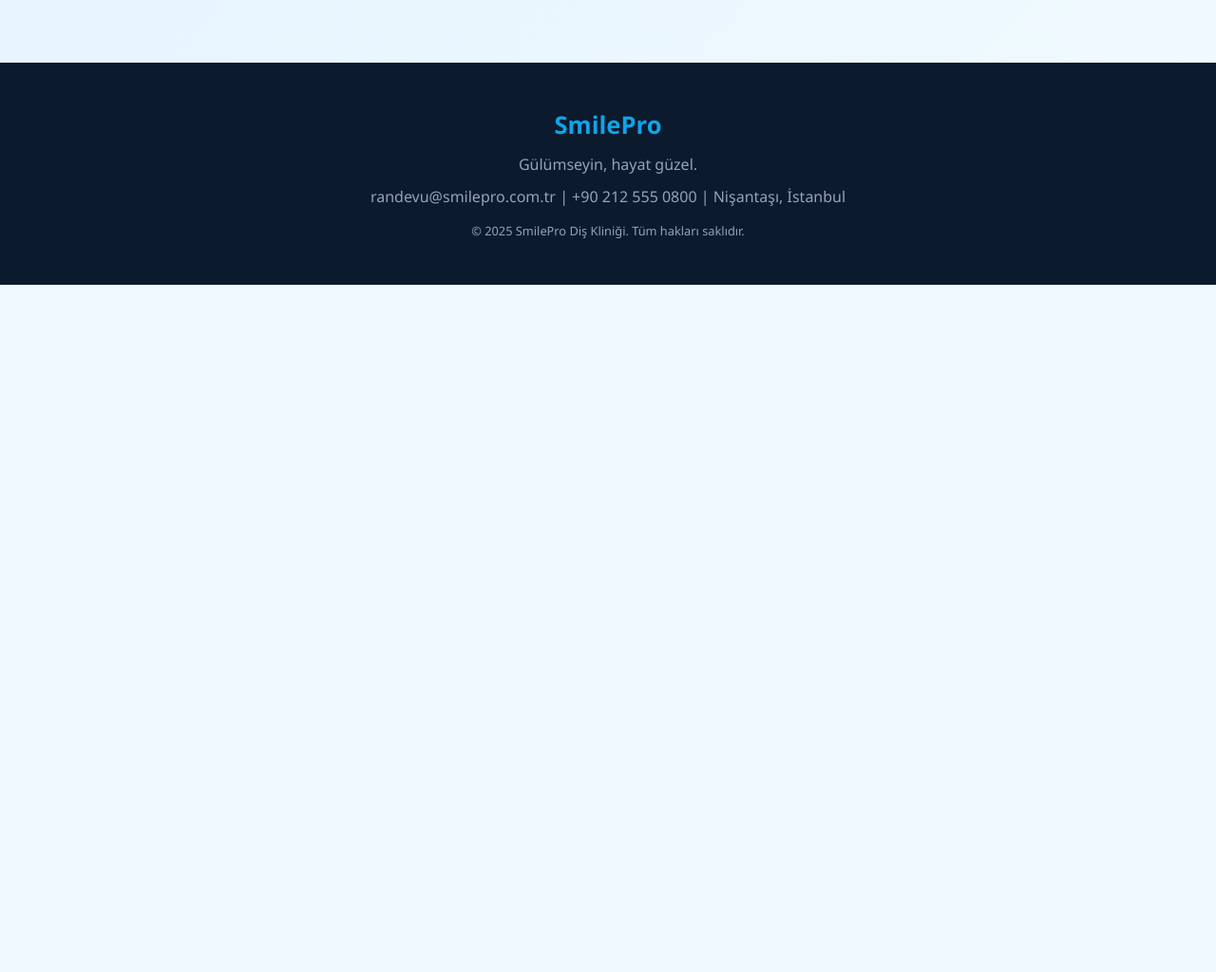
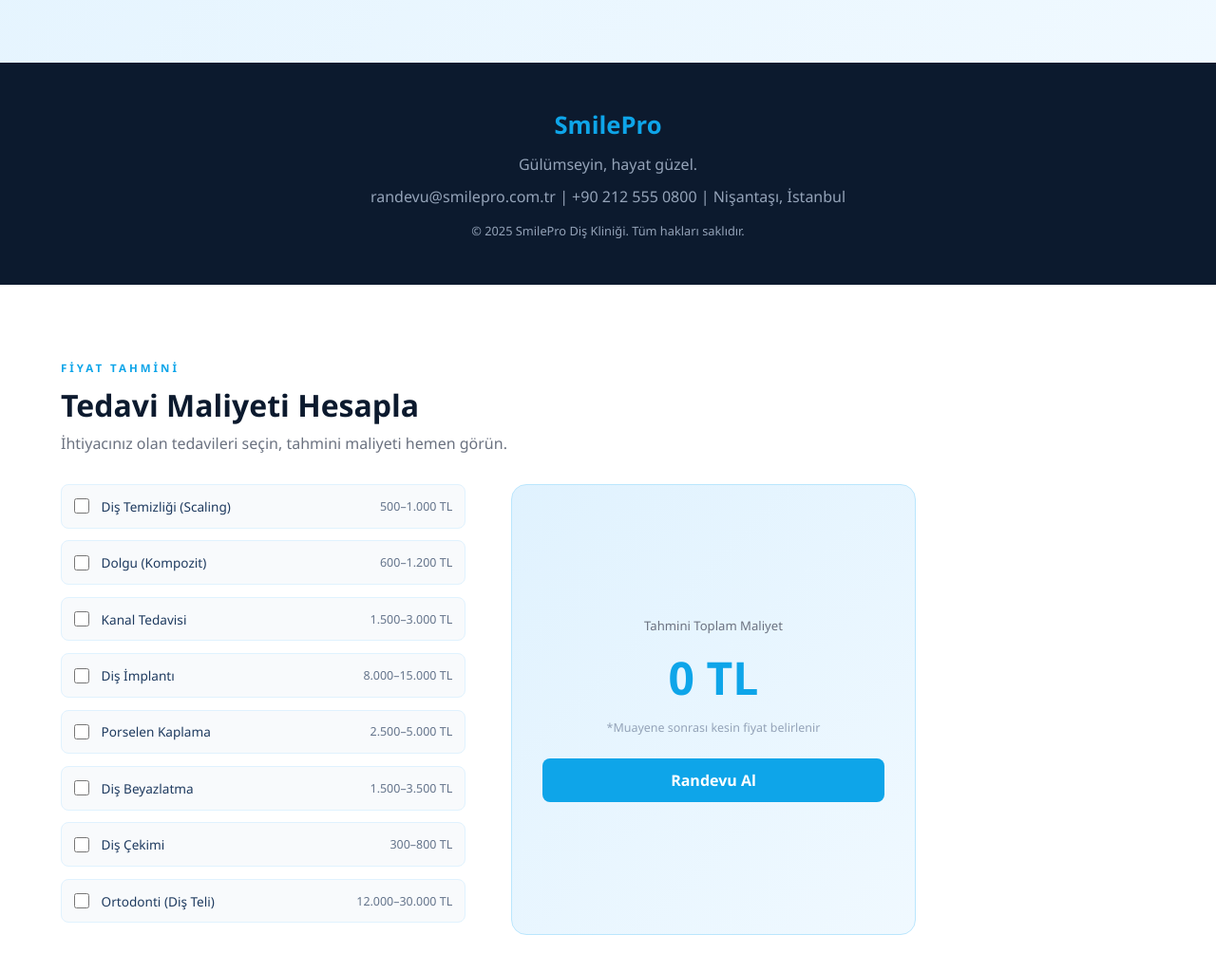
Before and after one commit to juniorusaa/dis-klinigi, a plain HTML site: page index.html in a window 1280 px wide. Shown: the part 3289-4313 px from the top of the page at 95% size. Before the commit the page ends 3589 px from the top, so only its background shows below. Drawn offline with Linux system fonts and the light colour scheme.

Commit message:
Enhance: treatment cost estimator, smooth scroll

```diff
--- a/index.html
+++ b/index.html
@@ -129,5 +129,45 @@
   <p style="margin-top:0.8rem;">randevu@smilepro.com.tr | +90 212 555 0800 | Nişantaşı, İstanbul</p>
   <p style="margin-top:1rem;font-size:0.8rem;">© 2025 SmilePro Diş Kliniği. Tüm hakları saklıdır.</p>
 </footer>
-</body>
+
+<section style="padding:5rem 5%;background:var(--card,#fff);">
+  <div style="color:#0ea5e9;font-size:0.72rem;font-weight:700;text-transform:uppercase;letter-spacing:3px;margin-bottom:0.6rem;">Fiyat Tahmini</div>
+  <div style="font-size:2rem;font-weight:800;color:#0c1a2e;margin-bottom:0.5rem;">Tedavi Maliyeti Hesapla</div>
+  <p style="color:#6b7280;margin-bottom:2rem;max-width:500px;">İhtiyacınız olan tedavileri seçin, tahmini maliyeti hemen görün.</p>
+  <div style="display:grid;grid-template-columns:1fr 1fr;gap:3rem;max-width:900px;">
+    <div id="treatItems"></div>
+    <div style="background:linear-gradient(135deg,#e0f2fe,#f0f9ff);border-radius:1rem;padding:2rem;border:1px solid #bae6fd;text-align:center;display:flex;flex-direction:column;justify-content:center;">
+      <div style="font-size:0.82rem;color:#6b7280;margin-bottom:0.8rem;">Tahmini Toplam Maliyet</div>
+      <div id="treatTotal" style="font-size:3rem;font-weight:900;color:#0ea5e9;">0 TL</div>
+      <div style="font-size:0.78rem;color:#94a3b8;margin-top:0.8rem;">*Muayene sonrası kesin fiyat belirlenir</div>
+      <a href="#" style="display:inline-block;margin-top:1.5rem;background:#0ea5e9;color:#fff;padding:0.75rem 2rem;border-radius:0.5rem;font-weight:700;text-decoration:none;">Randevu Al</a>
+    </div>
+  </div>
+</section>
+<script>
+const treatments=[
+  {name:"Diş Temizliği (Scaling)",min:500,max:1000},
+  {name:"Dolgu (Kompozit)",min:600,max:1200},
+  {name:"Kanal Tedavisi",min:1500,max:3000},
+  {name:"Diş İmplantı",min:8000,max:15000},
+  {name:"Porselen Kaplama",min:2500,max:5000},
+  {name:"Diş Beyazlatma",min:1500,max:3500},
+  {name:"Diş Çekimi",min:300,max:800},
+  {name:"Ortodonti (Diş Teli)",min:12000,max:30000},
+];
+const ti=document.getElementById('treatItems');
+treatments.forEach((t,i)=>{
+  ti.innerHTML+=`<div style="display:flex;align-items:center;gap:0.8rem;margin-bottom:0.8rem;padding:0.8rem;background:#f8fafc;border-radius:0.5rem;border:1px solid #e0f2fe;">
+    <input type="checkbox" id="t${i}" onchange="updateTreat()" style="accent-color:#0ea5e9;width:16px;height:16px;">
+    <label for="t${i}" style="flex:1;font-size:0.85rem;color:#1e3a5f;cursor:pointer;">${t.name}</label>
+    <span style="font-size:0.78rem;color:#64748b;">${t.min.toLocaleString('tr-TR')}–${t.max.toLocaleString('tr-TR')} TL</span>
+  </div>`;
+});
+function updateTreat(){
+  let total=0;
+  document.querySelectorAll('#treatItems input').forEach((cb,i)=>{if(cb.checked)total+=Math.round((treatments[i].min+treatments[i].max)/2);});
+  document.getElementById('treatTotal').textContent=total.toLocaleString('tr-TR')+' TL';
+}
+document.querySelectorAll('a[href^="#"]').forEach(a=>{a.addEventListener('click',e=>{const t=document.querySelector(a.getAttribute('href'));if(t){e.preventDefault();t.scrollIntoView({behavior:'smooth'});}});});
+</script></body>
 </html>
```
